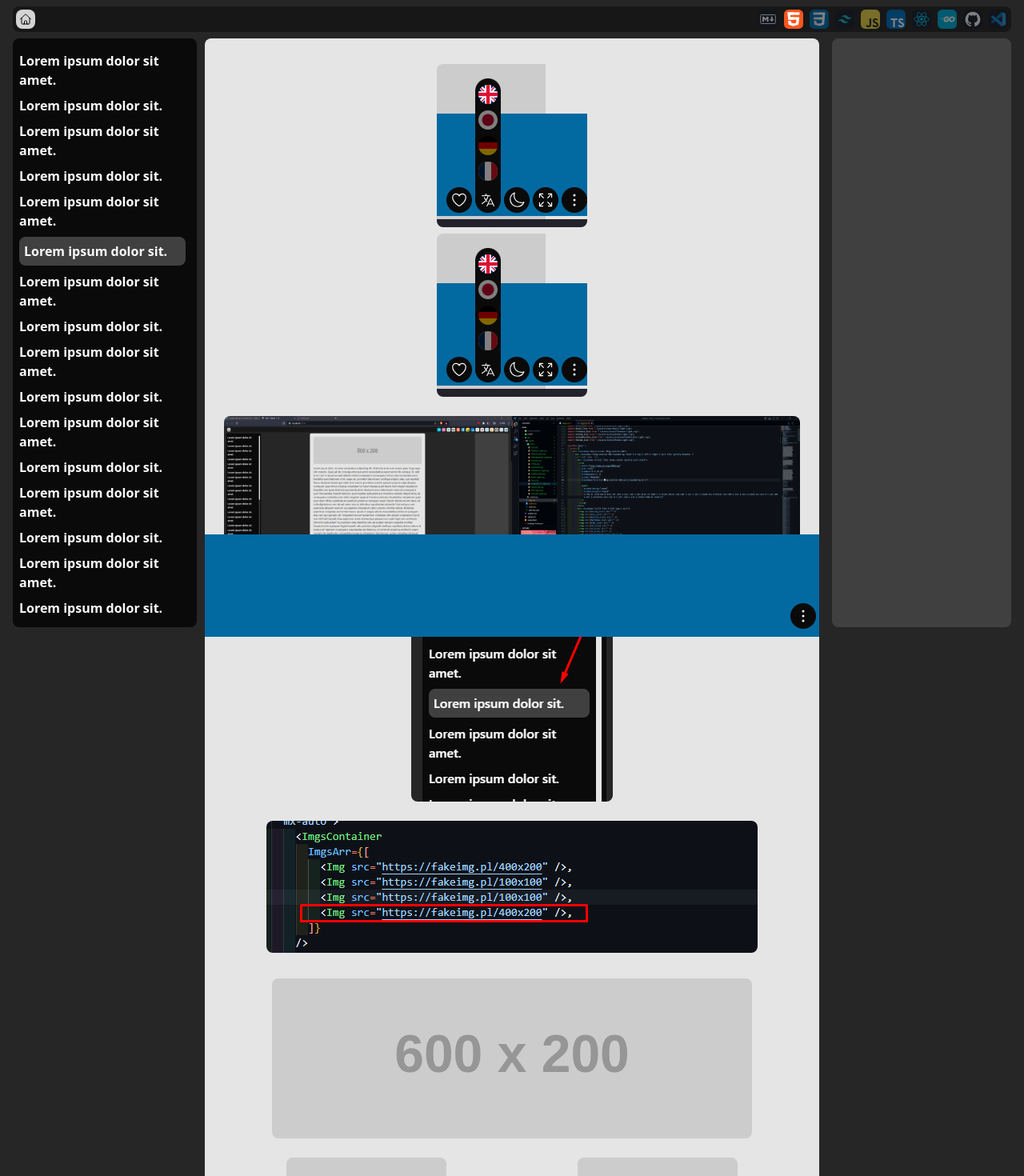
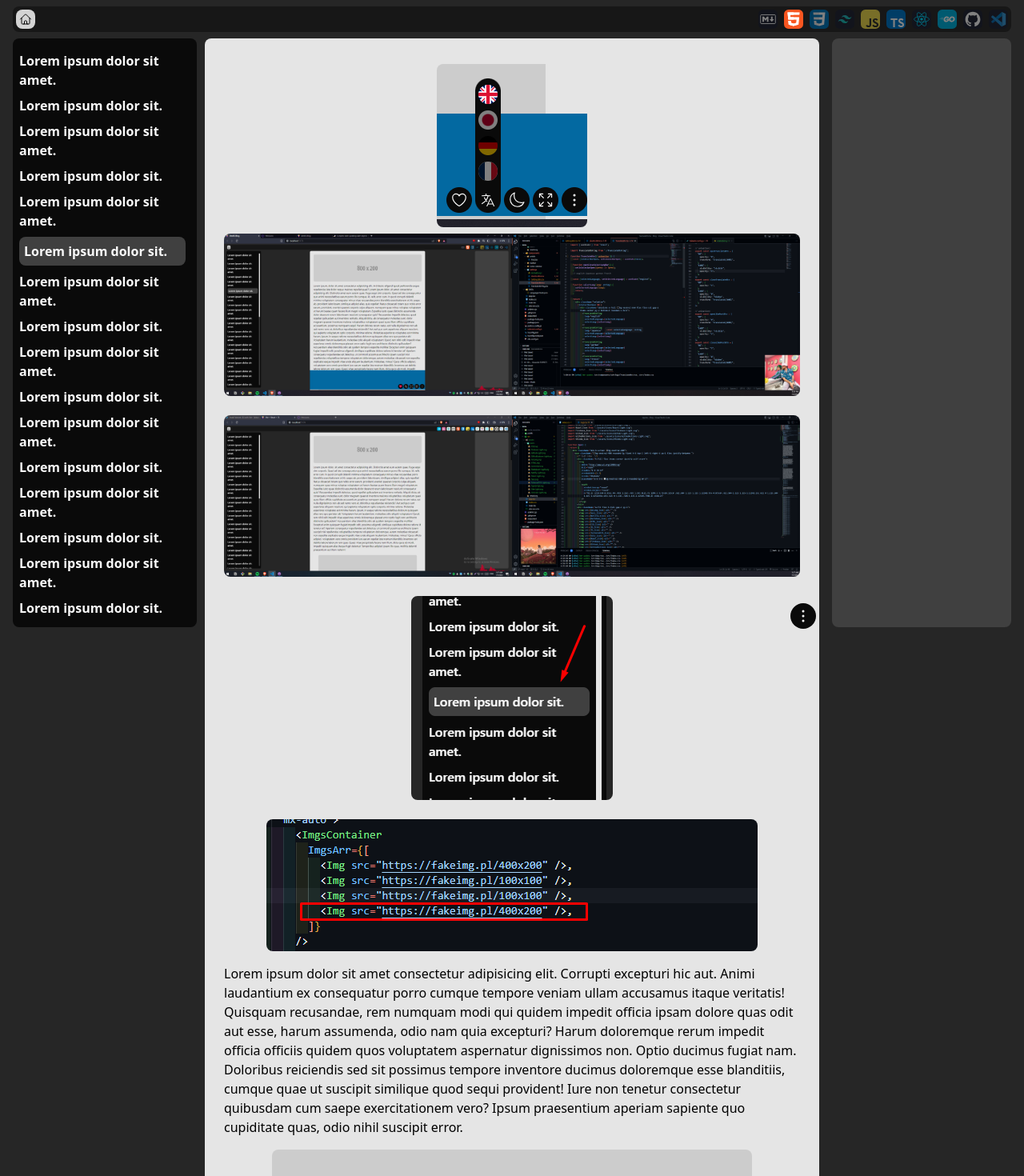
Before and after one commit to AlexEG/BetterDevDocs, a React (Vite) app: page / in a window 1280 px wide. Shown: the top 1470 px of the page at 80% size. Built offline with nearby package versions, Linux system fonts and the light colour scheme.

Commit message:
v1.1.10
DarkLight Mode Post
Background + text

```diff
--- a/src/components/article/Post.tsx
+++ b/src/components/article/Post.tsx
@@ -3,24 +3,49 @@ import Img from "./media/Img";
 import ImgsGroup from "./media/ImgsGroup";
 
 import img1 from "../../assets/test images/Screenshot_1.png";
-import img2 from "../../assets/test images/Screenshot_14.png";
+// import img2 from "../../assets/test images/Screenshot_14.png";
 import img3 from "../../assets/test images/Screenshot_15.png";
 import img4 from "../../assets/test images/Screenshot_16.png";
-import img5 from "../../assets/test images/Screenshot_17.png";
-import img6 from "../../assets/test images/Screenshot_18.png";
+// import img5 from "../../assets/test images/Screenshot_17.png";
+// import img6 from "../../assets/test images/Screenshot_18.png";
 import img7 from "../../assets/test images/Screenshot_19.png";
-import img8 from "../../assets/test images/Screenshot_3.png";
+// import img8 from "../../assets/test images/Screenshot_3.png";
 import img9 from "../../assets/test images/Screenshot_8.png";
 
+import { useState } from "react";
 function Post() {
+  const [postState, setPostState] = useState({
+    DarkMode: true,
+  });
+
+  const PostDarkMode = postState.DarkMode
+    ? "bg-neutral-200 selection:bg-neutral-600 selection:text-neutral-200"
+    : "bg-black text-neutral-200 selection:bg-neutral-200 selection:text-neutral-950";
+
   return (
-    <main className=" min-h-screen pt-12 pl-64 pr-64  selection:bg-neutral-600 selection:text-neutral-200 bg-green">
-      <article className="bg-neutral-200 w-full min-h-screen rounded-lg p-6 max-w-3xl mx-auto ">
+    <main className=" min-h-screen pt-12 pl-64 pr-64  ">
+      <article
+        className={`w-full min-h-screen rounded-lg p-6 max-w-3xl mx-auto  ${PostDarkMode}  transition-colors duration-500 delay-75`}
+      >
+        {/* /////////// */}
         <Img src={img7} />
-        <Img src={img7} />
+        <Img src={img9} />
 
         <ImgsGroup imgsArr={[img1, img4, img3]} />
 
+        <p>
+          Lorem ipsum dolor sit amet consectetur adipisicing elit. Corrupti
+          excepturi hic aut. Animi laudantium ex consequatur porro cumque
+          tempore veniam ullam accusamus itaque veritatis! Quisquam recusandae,
+          rem numquam modi qui quidem impedit officia ipsam dolore quas odit aut
+          esse, harum assumenda, odio nam quia excepturi? Harum doloremque rerum
+          impedit officia officiis quidem quos voluptatem aspernatur dignissimos
+          non. Optio ducimus fugiat nam. Doloribus reiciendis sed sit possimus
+          tempore inventore ducimus doloremque esse blanditiis, cumque quae ut
+          suscipit similique quod sequi provident! Iure non tenetur consectetur
+          quibusdam cum saepe exercitationem vero? Ipsum praesentium aperiam
+          sapiente quo cupiditate quas, odio nihil suscipit error.
+        </p>
         <ImgsGroup
           imgsArr={[
             "https://fakeimg.pl/600x200",
@@ -28,9 +53,9 @@ function Post() {
             "https://fakeimg.pl/200x200",
           ]}
         />
+        {/* /////////// */}
       </article>
-
-      <SettingsBtn />
+      <SettingsBtn setPostState={setPostState} />
     </main>
   );
 }
--- a/src/components/article/media/DownloadBtn.tsx
+++ b/src/components/article/media/DownloadBtn.tsx
@@ -1,6 +1,6 @@
 import { useState } from "react";
 
-function DownloadBtn({ src, alt }: { src: string; alt?: string }) {
+function DownloadBtn({ src }: { src: string }) {
   const [isDownloaded, setIsDownloaded] = useState(false);
 
   function changeIsDownloadedState() {
@@ -11,12 +11,7 @@ function DownloadBtn({ src, alt }: { src: string; alt?: string }) {
     : "group-hover:drop-shadow-imageDownloadBtn";
 
   return (
-    <a
-      onClick={changeIsDownloadedState}
-      href={src}
-      download
-      title={`Download ${alt}`}
-    >
+    <a onClick={changeIsDownloadedState} href={src} download title={`Download`}>
       <button
         className={`bg-neutral-950 absolute bottom-1 right-1 rounded-full p-0.5 opacity-0 group-hover:opacity-80 ${dropShadow} transition-opacity duration-300 `}
       >
--- a/src/components/article/media/Img.tsx
+++ b/src/components/article/media/Img.tsx
@@ -1,13 +1,9 @@
 import DownloadBtn from "./DownloadBtn";
-function Img({ src, alt }: { src: string; alt?: string }) {
+function Img({ src }: { src: string }) {
   return (
     <div className=" relative group w-fit mx-auto my-2">
-      <img
-        className=" max-w-full  max-h-96 rounded-lg"
-        src={src}
-        alt={alt ? alt : "Image"}
-      />
-      <DownloadBtn src={src} alt={alt ? alt : ""} />
+      <img className=" max-w-full  max-h-96 rounded-lg" src={src} alt="Image" />
+      <DownloadBtn src={src} />
     </div>
   );
 }
--- a/src/components/settings/LightDarkBtn.tsx
+++ b/src/components/settings/LightDarkBtn.tsx
@@ -1,6 +1,16 @@
 import { useState } from "react";
 
-function LightDarkBtn({ openCloseAnimation }: { openCloseAnimation: string }) {
+function LightDarkBtn({
+  openCloseAnimation,
+  setPostState,
+}: {
+  openCloseAnimation: string;
+  setPostState: React.Dispatch<
+    React.SetStateAction<{
+      DarkMode: boolean;
+    }>
+  >;
+}) {
   const darkMode = (
     <path
       strokeLinecap="round"
@@ -16,10 +26,20 @@ function LightDarkBtn({ openCloseAnimation }: { openCloseAnimation: string }) {
     />
   );
 
-  const [currnetMode, setCurrentMode] = useState(false);
+  const [isDarkMode, setisDarkMode] = useState({
+    darkLight: false,
+  });
 
   function changeMode() {
-    setCurrentMode((prevMode) => !prevMode);
+    setisDarkMode((prevMode) => ({
+      ...prevMode,
+      darkLight: !prevMode.darkLight,
+    }));
+
+    setPostState((prevState) => ({
+      ...prevState,
+      DarkMode: !prevState.DarkMode,
+    }));
   }
 
   return (
@@ -35,7 +55,7 @@ function LightDarkBtn({ openCloseAnimation }: { openCloseAnimation: string }) {
         stroke="#fafafa"
         className="w-6 h-6 p-px"
       >
-        {currnetMode ? lightMode : darkMode}
+        {isDarkMode.darkLight ? lightMode : darkMode}
       </svg>
     </button>
   );
--- a/src/components/settings/SettingsBtn.tsx
+++ b/src/components/settings/SettingsBtn.tsx
@@ -4,7 +4,15 @@ import TranslateBtn from "./TranslateBtn";
 import LightDarkBtn from "./LightDarkBtn";
 import ExpandShrinkBtn from "./ExpandShrinkBtn";
 
-function SettingsBtn() {
+function SettingsBtn({
+  setPostState,
+}: {
+  setPostState: React.Dispatch<
+    React.SetStateAction<{
+      DarkMode: boolean;
+    }>
+  >;
+}) {
   const [isOpen, setIsOpen] = useState({
     Open: false,
     openCloseAnimation: "invisible",
@@ -28,7 +36,7 @@ function SettingsBtn() {
   }
 
   return (
-    <div className="w-[48rem]  flex justify-end items-end p-1 h-[8rem] fixed left-1/2 bottom-1 -translate-x-1/2 bg-sky-700 ">
+    <div className="w-[48rem]  flex justify-end items-end p-1 h-[8rem] fixed left-1/2 bottom-1 -translate-x-1/2  ">
       <div className="flex gap-1 flex-row-reverse">
         <button
           onClick={openCloseSettings}
@@ -52,7 +60,10 @@ function SettingsBtn() {
 
         <ExpandShrinkBtn openCloseAnimation={isOpen.openCloseAnimation} />
 
-        <LightDarkBtn openCloseAnimation={isOpen.openCloseAnimation} />
+        <LightDarkBtn
+          setPostState={setPostState}
+          openCloseAnimation={isOpen.openCloseAnimation}
+        />
 
         <TranslateBtn
           openCloseAnimation={isOpen.openCloseAnimation}
--- a/tailwind.config.js
+++ b/tailwind.config.js
@@ -4,8 +4,8 @@
 import { openSettingsBar } from "./src/components/settings/Animation";
 import { closeSettingsBar } from "./src/components/settings/Animation";
 //* ---------- ---------- *//
+
 //* ----------[ Languages Bar ]---------- *//
-
 import { openLang } from "./src/components/settings/Animation";
 import { closeLang } from "./src/components/settings/Animation";
 import { closeLangContainer } from "./src/components/settings/Animation";
```
